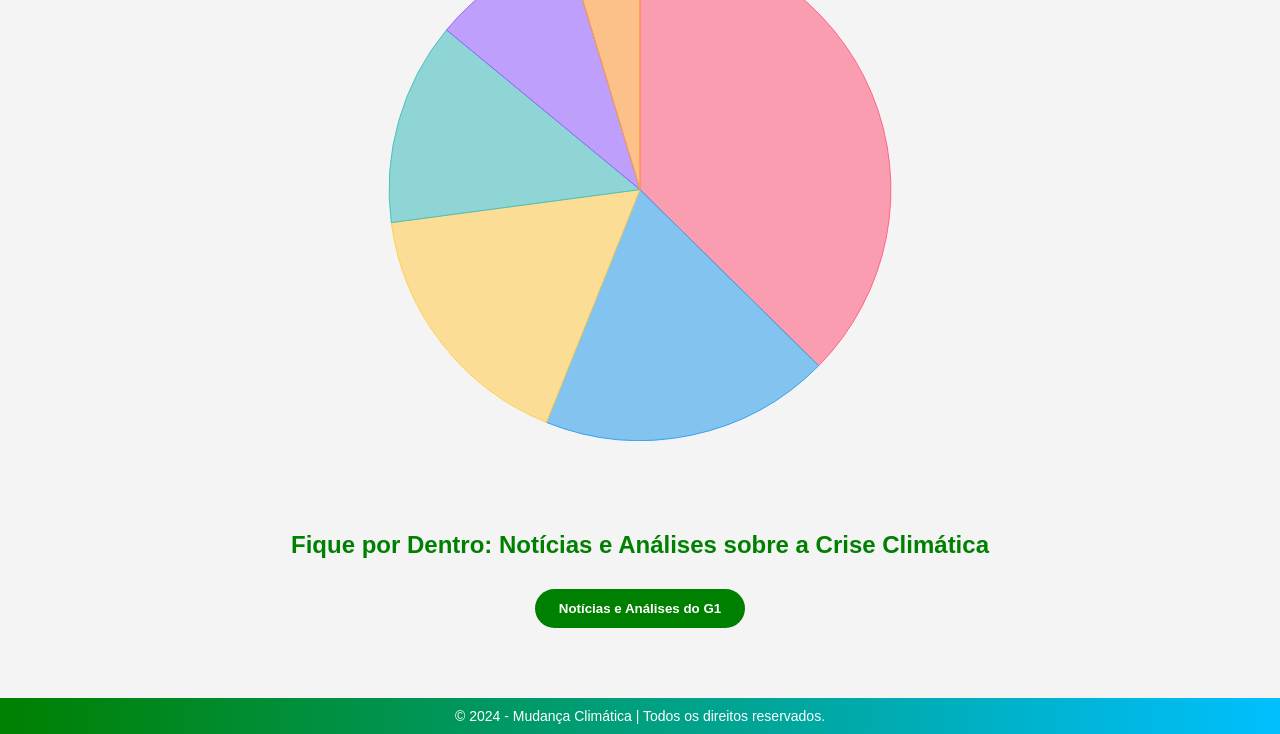
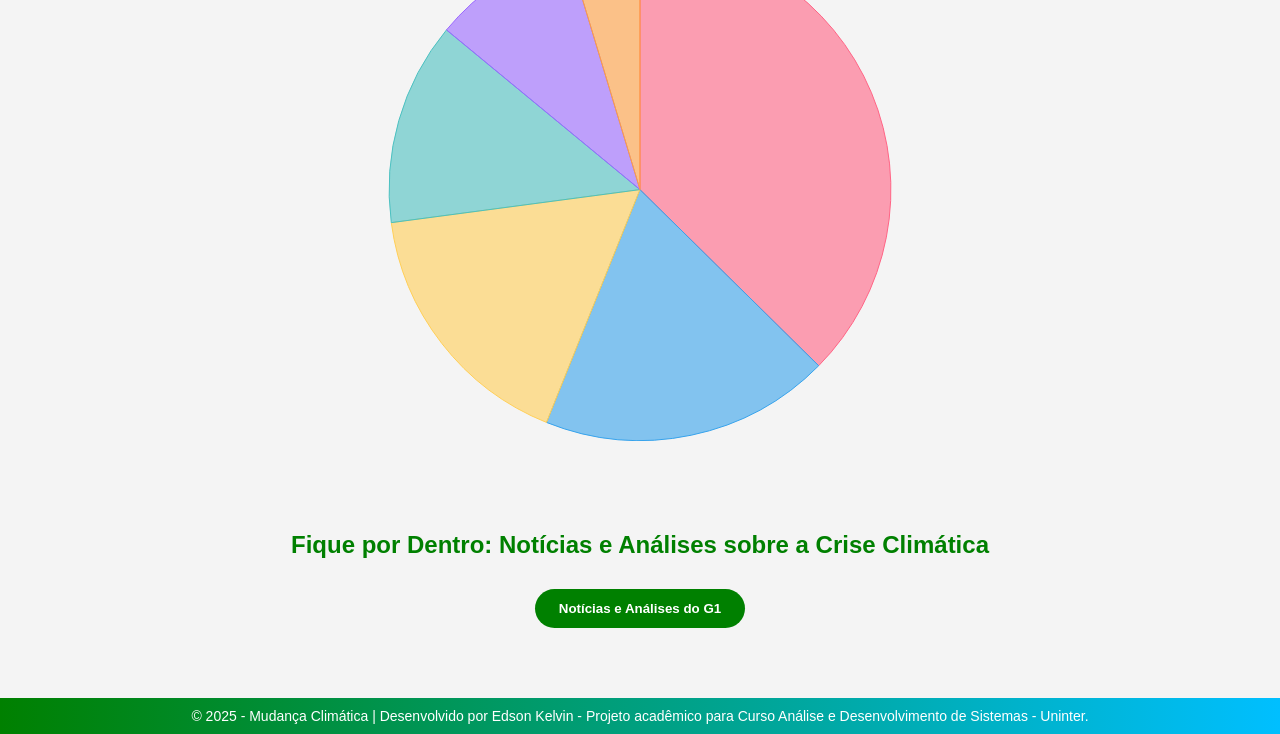
Before and after one commit to edsonkelvindev/mudancas_climaticas, a plain HTML site: page index.html in a window 1280 px wide. Shown: the part 2634-3368 px from the top of the page. Drawn offline with nearby package versions, Linux system fonts and the light colour scheme.

Commit message:
Atualização das informações do footer no site

```diff
--- a/index.html
+++ b/index.html
@@ -113,7 +113,7 @@
     </main>
 
     <footer>
-        <p>© 2024 - Mudança Climática | Todos os direitos reservados.</p>
+        <p>© 2025 - Mudança Climática | Desenvolvido por Edson Kelvin - Projeto acadêmico para Curso Análise e Desenvolvimento de Sistemas - Uninter.</p>
     </footer>
 
     <script src="script.js"></script>
```
